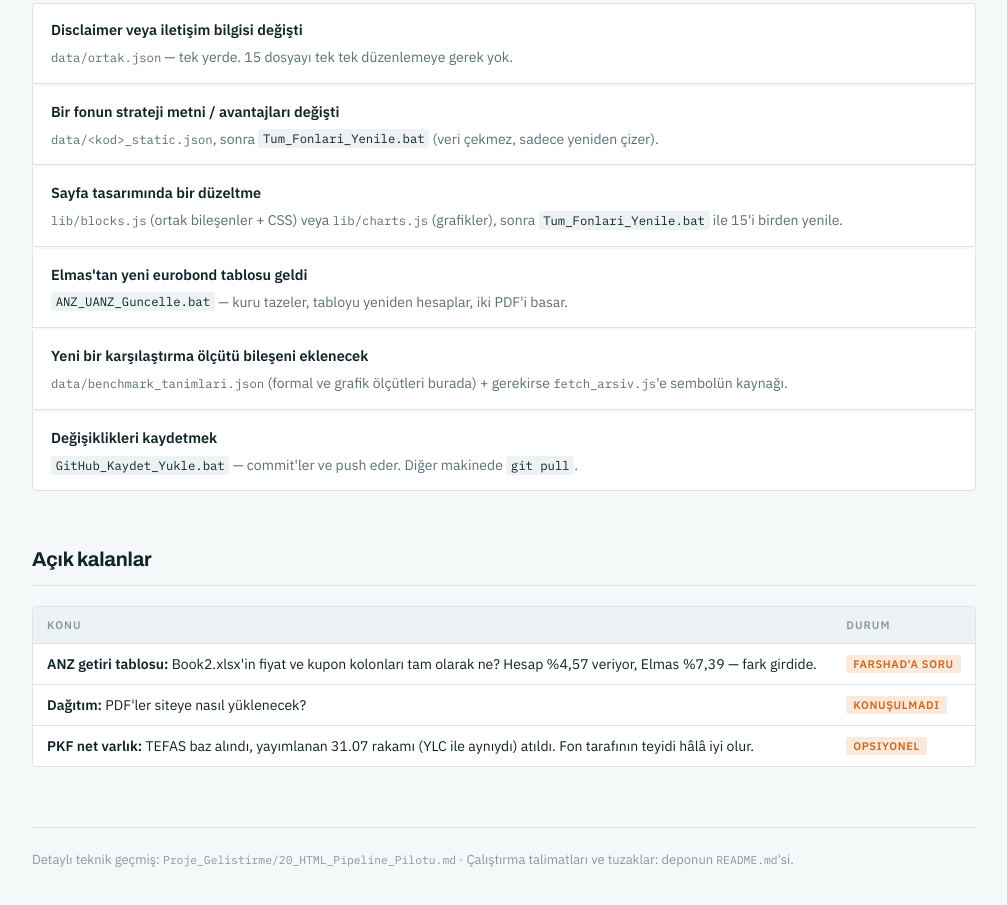
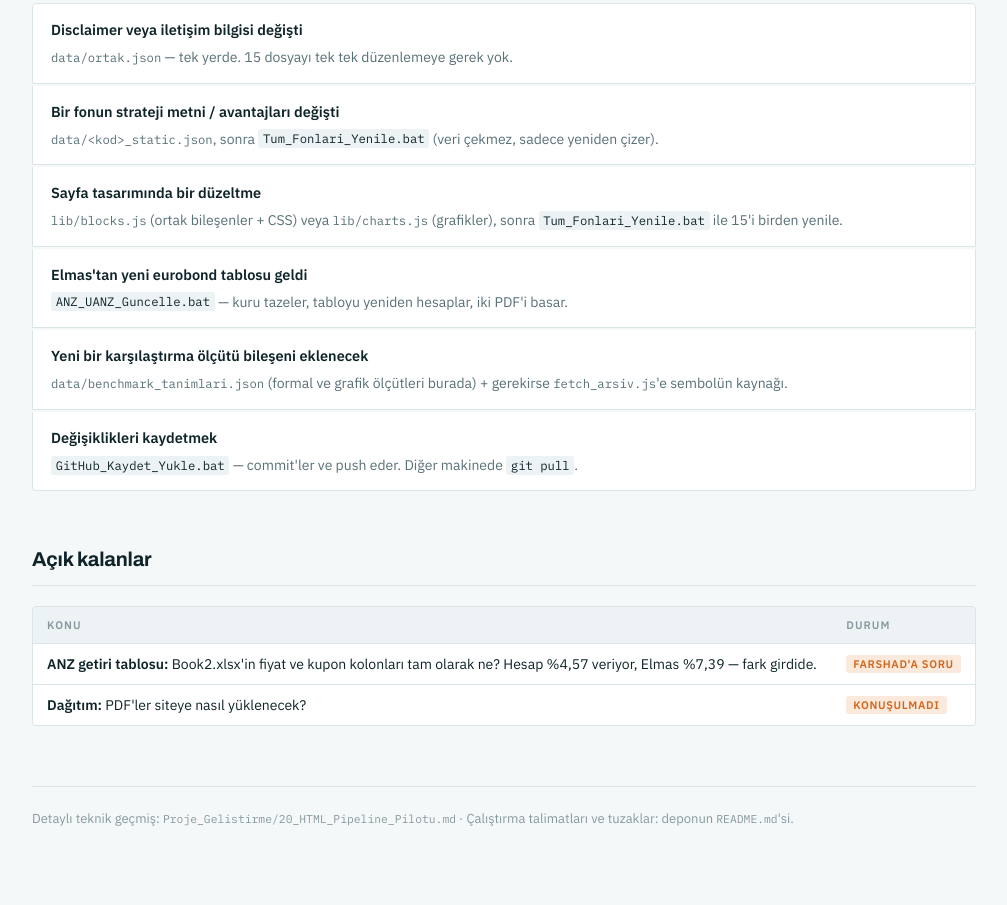
Before and after one commit to metetezel/FonBrosurPipeline, a website: page kilavuz.html in a window 1280 px wide. Shown: the part 3415-4320 px from the top of the page, without its empty margins (136-1143 px from the left). Drawn offline with Linux system fonts and the light colour scheme.

Commit message:
PKF net varlik maddesini kapat: TEFAS baz aliniyor, soru kalmadi
Kilavuz sayfasi ve README'nin acik isler listesinden cikarildi; yol haritasi
dokumaninda cozuldu olarak isaretlendi. Kalan iki madde: ANZ getiri tablosu
icin Farshad'a kolon sorusu ve dagitim mimarisi.

Co-Authored-By: Claude Opus 5 <noreply@anthropic.com>

```diff
--- a/kilavuz.html
+++ b/kilavuz.html
@@ -365,7 +365,6 @@
       <tbody>
         <tr><td><strong>ANZ getiri tablosu:</strong> Book2.xlsx'in fiyat ve kupon kolonları tam olarak ne? Hesap %4,57 veriyor, Elmas %7,39 — fark girdide.</td><td><span class="flag">Farshad'a soru</span></td></tr>
         <tr><td><strong>Dağıtım:</strong> PDF'ler siteye nasıl yüklenecek?</td><td><span class="flag">konuşulmadı</span></td></tr>
-        <tr><td><strong>PKF net varlık:</strong> TEFAS baz alındı, yayımlanan 31.07 rakamı (YLC ile aynıydı) atıldı. Fon tarafının teyidi hâlâ iyi olur.</td><td><span class="flag">opsiyonel</span></td></tr>
       </tbody>
     </table>
   </div>
```
Also changed, not shown: README.md.
